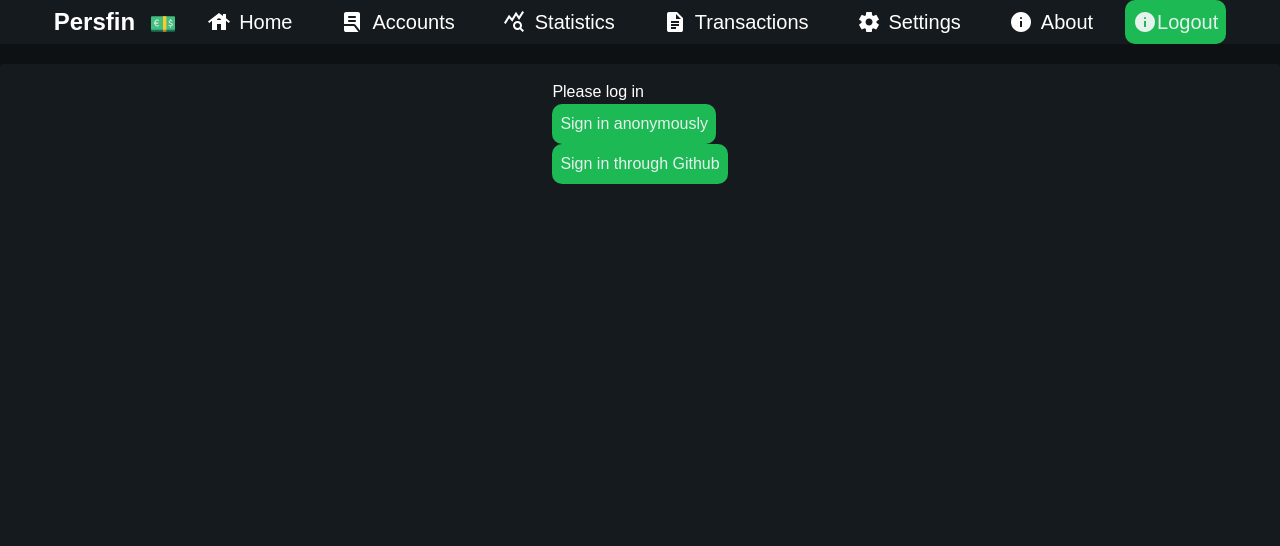
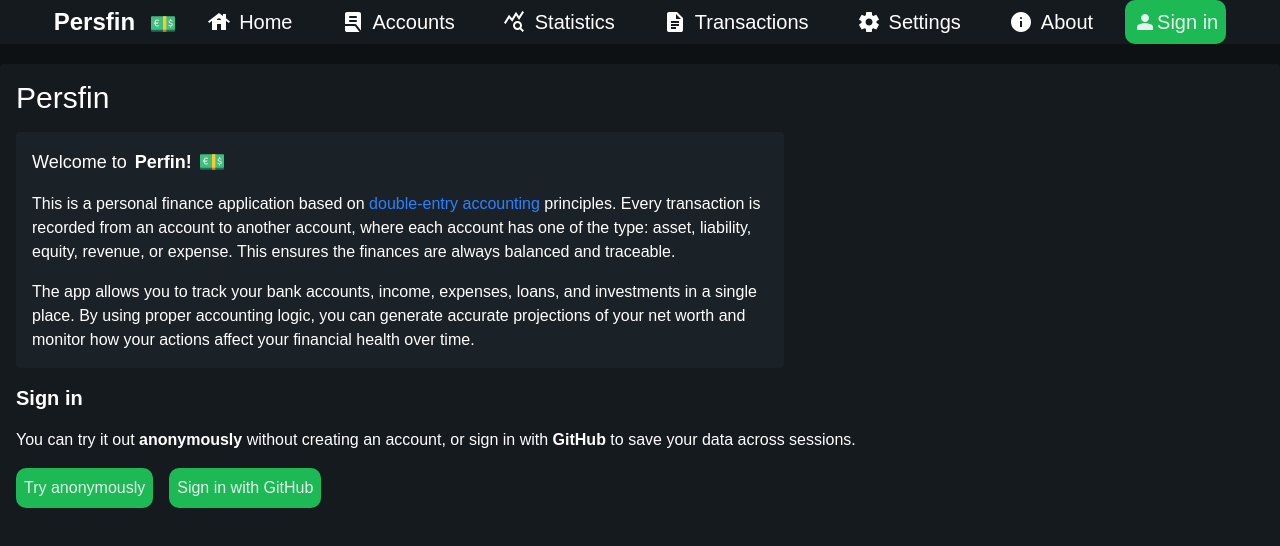
Before and after one commit to joacand/persfin, a Next.js app: page / in a window 1280 px wide. Shown: the top 546 px of the page. Built offline with nearby package versions, Linux system fonts and the light colour scheme; no server answers.

Commit message:
Add intro screen and reset button

```diff
--- a/app/Components/AuthContext.tsx
+++ b/app/Components/AuthContext.tsx
@@ -2,7 +2,7 @@
 
 import { createContext, useContext, useEffect, useState } from "react";
 import { auth } from "../Services/firebase";
-import { onAuthStateChanged, signInAnonymously } from "firebase/auth";
+import { onAuthStateChanged } from "firebase/auth";
 
 type AuthContextType = {
     user: typeof auth.currentUser | null;
--- a/app/Components/LoginCheck.tsx
+++ b/app/Components/LoginCheck.tsx
@@ -5,6 +5,7 @@ import { useAuth } from "./AuthContext";
 import { auth } from "../Services/firebase";
 import PrimaryButton from "./PrimaryButton";
 import { GithubAuthProvider } from "firebase/auth";
+import About from "../about/page";
 
 export default function LoginCheck({ children }: { children: React.ReactNode }) {
     const { user, loading } = useAuth();
@@ -38,11 +39,14 @@ export default function LoginCheck({ children }: { children: React.ReactNode })
         }
 
         return (
-            <p>
-                Please log in
-                <PrimaryButton onClick={() => signIn()}>Sign in anonymously</PrimaryButton>
-                <PrimaryButton onClick={() => signInGithub()}>Sign in through Github</PrimaryButton>
-            </p>
+            <About>
+                <h3 className="text-xl font-semibold">Sign in</h3>
+                <p>You can try it out <strong>anonymously</strong> without creating an account, or sign in with <strong>GitHub</strong> to save your data across sessions.</p>
+                <div className="flex flex-row flex-wrap gap-4">
+                    <PrimaryButton onClick={() => signIn()}>Try anonymously</PrimaryButton>
+                    <PrimaryButton onClick={() => signInGithub()}>Sign in with GitHub</PrimaryButton>
+                </div>
+            </About >
         );
     }
 
--- a/app/Components/Navigation.tsx
+++ b/app/Components/Navigation.tsx
@@ -4,8 +4,10 @@ import Link from "next/link";
 import PrimaryButton from "./PrimaryButton";
 import { auth } from "../Services/firebase";
 import { useBudget } from "./BudgetProvider";
+import { useAuth } from "./AuthContext";
 
 export default function Navigation() {
+    const { user } = useAuth();
     const { dispatch } = useBudget();
 
     async function logOut() {
@@ -36,8 +38,7 @@ export default function Navigation() {
                     <svg xmlns="http://www.w3.org/2000/svg" width="24" height="24" viewBox="0 0 24 24"><path fill="currentColor" d="M11 17h2v-6h-2zm1-8q.425 0 .713-.288T13 8t-.288-.712T12 7t-.712.288T11 8t.288.713T12 9m0 13q-2.075 0-3.9-.788t-3.175-2.137T2.788 15.9T2 12t.788-3.9t2.137-3.175T8.1 2.788T12 2t3.9.788t3.175 2.137T21.213 8.1T22 12t-.788 3.9t-2.137 3.175t-3.175 2.138T12 22" /></svg>
                     About</NavEntry></li>
                 <li><PrimaryButton onClick={() => logOut()}>
-                    <svg xmlns="http://www.w3.org/2000/svg" width="24" height="24" viewBox="0 0 24 24"><path fill="currentColor" d="M11 17h2v-6h-2zm1-8q.425 0 .713-.288T13 8t-.288-.712T12 7t-.712.288T11 8t.288.713T12 9m0 13q-2.075 0-3.9-.788t-3.175-2.137T2.788 15.9T2 12t.788-3.9t2.137-3.175T8.1 2.788T12 2t3.9.788t3.175 2.137T21.213 8.1T22 12t-.788 3.9t-2.137 3.175t-3.175 2.138T12 22" /></svg>
-                    Logout</PrimaryButton></li>
+                    <svg xmlns="http://www.w3.org/2000/svg" width="24" height="24" viewBox="0 0 24 24"><path fill="currentColor" d="M12 12q-1.65 0-2.825-1.175T8 8t1.175-2.825T12 4t2.825 1.175T16 8t-1.175 2.825T12 12m-8 8v-2.8q0-.85.438-1.562T5.6 14.55q1.55-.775 3.15-1.162T12 13t3.25.388t3.15 1.162q.725.375 1.163 1.088T20 17.2V20z" /></svg>                    {user ? "Log out" : "Sign in"}</PrimaryButton></li>
             </ul>
         </nav>
     );
--- a/app/Services/storageService.tsx
+++ b/app/Services/storageService.tsx
@@ -31,8 +31,14 @@ export async function LoadBudgetAccount(userId: string): Promise<UserBudget> {
     return defaultBudget;
 }
 
+export async function ResetBudgetAccount(userId: string): Promise<UserBudget> {
+    const defaultBudget = DefaultBudgetAccount();
+    await SaveBudgetAccount(userId, defaultBudget);
+    return defaultBudget;
+}
+
 export async function SaveBudgetAccount(userId: string, budget: UserBudget): Promise<void> {
-    const ref = budgetDocRef(userId);5
+    const ref = budgetDocRef(userId);
     await setDoc(ref, {
         data: {
             ...budget,
--- a/app/about/page.tsx
+++ b/app/about/page.tsx
@@ -7,15 +7,16 @@ import Base from "../Components/Base";
 const BASE = process.env.NEXT_PUBLIC_BASE_PATH ?? '';
 const LOGO_SRC = `${BASE}/logo.svg`;
 
-export default function About() {
+export default function About({ children }: { children: React.ReactNode }) {
     return (
         <Base>
-            <h2 className="text-3xl">About</h2>
+            <h2 className="text-3xl">Persfin</h2>
             <div className="flex flex-col max-w-3xl text-base gap-4 bg-[#1B2227] rounded p-4">
-                <p className="text-lg flex flex-row gap-2">Welcome to <strong>Perfin!</strong><Image loading="eager" src={LOGO_SRC} alt="Logo" width={24} height={24}/></p>
+                <p className="text-lg flex flex-row gap-2">Welcome to <strong>Perfin!</strong><Image loading="eager" src={LOGO_SRC} alt="Logo" width={24} height={24} /></p>
                 <p>This is a personal finance application based on <Link className="text-blue-500" href="https://en.wikipedia.org/wiki/Double-entry_bookkeeping">double-entry accounting</Link> principles. Every transaction is recorded from an account to another account, where each account has one of the type: asset, liability, equity, revenue, or expense. This ensures the finances are always balanced and traceable.</p>
                 <p>The app allows you to track your bank accounts, income, expenses, loans, and investments in a single place. By using proper accounting logic, you can generate accurate projections of your net worth and monitor how your actions affect your financial health over time.</p>
             </div>
+            {children}
         </Base>
     );
 }
--- a/app/settings/page.tsx
+++ b/app/settings/page.tsx
@@ -6,8 +6,11 @@ import { useEffect, useState } from "react";
 import { UserBudget } from "../Models/account";
 import Input from "../Components/Input";
 import Base from "../Components/Base";
+import { ResetBudgetAccount } from "../Services/storageService";
+import { useAuth } from "../Components/AuthContext";
 
 export default function Settings() {
+    const { user } = useAuth();
     const { userBudget, dispatch } = useBudget();
 
     const [newAccountName, setNewAccountName] = useState<string>("");
@@ -36,6 +39,16 @@ export default function Settings() {
         dispatch({ type: "INIT", budgetAccount: updatedBudget });
     }
 
+    function resetData() {
+        if (!user) { return; }
+        if (window.confirm("Are you sure you want to remove all data? This cannot be undone.")) {
+            dispatch({ type: "RESET" });
+            ResetBudgetAccount(user.uid).then((budget) => {
+                dispatch({ type: "INIT", budgetAccount: budget });
+            });
+        }
+    }
+
     return (
         <Base>
             <h2 className="text-3xl">Settings</h2>
@@ -48,8 +61,9 @@ export default function Settings() {
                     <label>Unit (e.g. kr, $):</label>
                     <Input type="text" value={newAccountUnit} onChange={e => setNewAccountUnit(e.target.value)} />
                 </div>
-                <div className="flex flex-row gap-2">
+                <div className="flex flex-row gap-2 justify-between w-full">
                     <PrimaryButton disabled={!newAccountName || !newAccountUnit} onClick={save}>Save</PrimaryButton>
+                    <PrimaryButton className="bg-[#E05D5D] hover:bg-[#A05D5D]" onClick={resetData}>Reset account (remove all data)</PrimaryButton>
                 </div>
             </div>
         </Base>
```
